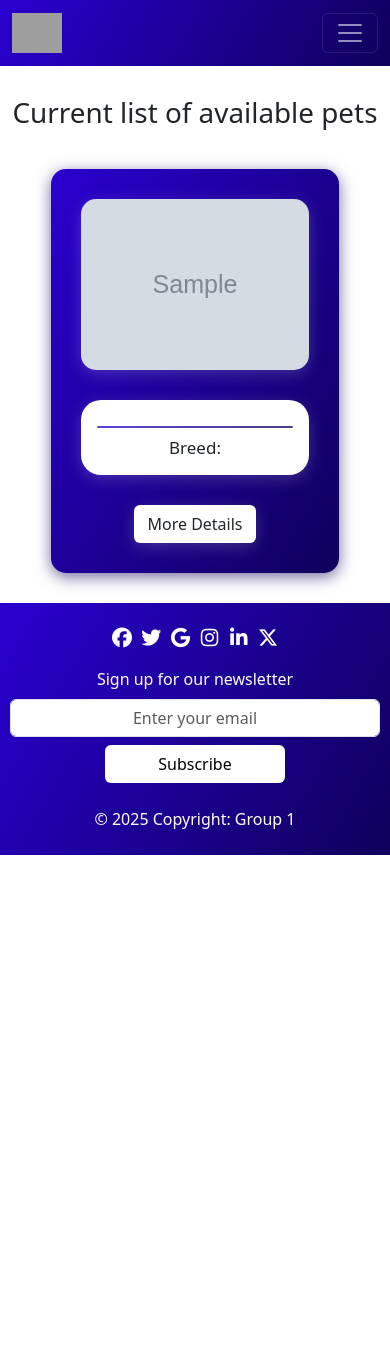
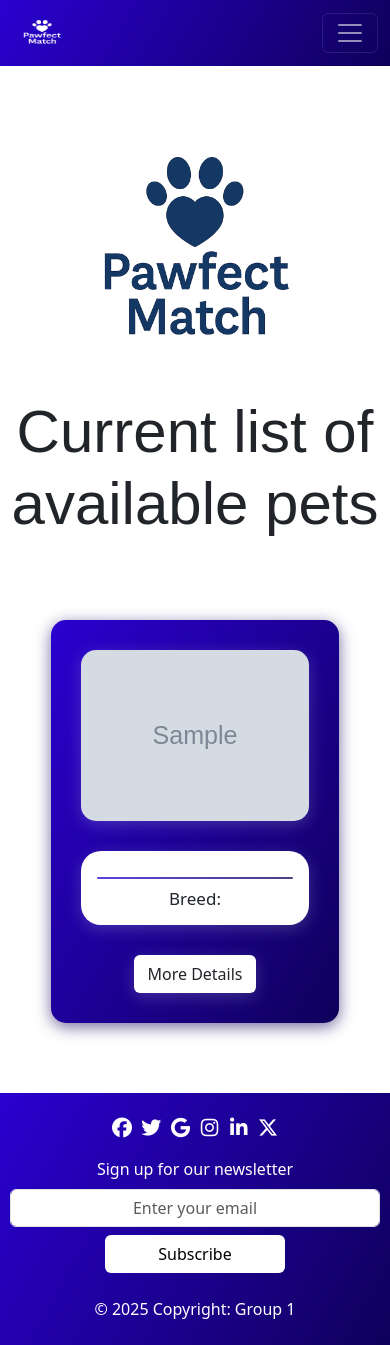
Before and after one commit to bayram1230/BE26_Project_PawfectMatch, a PHP site: page / in a window 390 px wide. Before the commit the page ends 855 px from the top, so only its background shows below. Run offline with PHP 8.4, Linux system fonts and the light colour scheme; tables that the repository leaves empty or names only in its code hold one stand-in row (values such as "Sample post"); grey boxes marked "Sample" are stand-in pictures; data that the repository does not hold is empty; some libraries are stand-ins or nearby versions; grey boxes are pictures that could not be loaded.

Commit message:
Add logo to index and navbar

```diff
--- a/css/style.css
+++ b/css/style.css
@@ -43,20 +43,30 @@
 }
 /* Navbar End */
 /* Index Start */
+.logo-wrapper {
+  width: 100%;
+  display: flex;
+  justify-content: center;
+}
+.index-logo {
+  max-width: 300px;
+  height: 300px;
+  object-fit: contain;
+}
 .custom-card {
   border-radius: 15px;
   padding: 30px;
   filter: drop-shadow(0 4px 8px rgba(15, 0, 90, 0.585));
   border: none;
   width: 18rem;
-  margin: auto auto;
+  margin: 40px auto;
+  background: linear-gradient(120deg, rgb(42, 1, 208), rgb(15, 0, 90));
 }
 .custom-card-h1 {
   margin: 0 auto 40px auto;
   text-align: center;
-}
-.card-index {
-  background: linear-gradient(120deg, rgb(42, 1, 208), rgb(15, 0, 90));
+  font-size: 60px;
+  font-family: 'Poppins', sans-serif;
 }
 .custom-card-body {
   background-color: rgb(255, 255, 255);
@@ -125,6 +135,15 @@ footer {
   color: white;
 }
 /* Footer End */
+
+@media (max-width: 320px) {
+  /* Navbar Start */
+  .custom-card-h1 {
+    font-size: 35px;
+  }
+  /* Navbar End */
+}
+
 @media (max-width: 992px) {
   /* Navbar Start */
   .navbar-links {
@@ -137,7 +156,7 @@ footer {
   }
   /* Profil-Container auf volle Breite */
   .navbar-profile {
-    display: flex !important;
+    display: flex;
     justify-content: center;
     margin-top: 15px;
   }
@@ -145,17 +164,17 @@ footer {
   /* Profilbild + Toggle vertikal */
   .profile-dropdown {
     width: 100%;
-    display: flex !important;
-    flex-direction: column !important;
-    align-items: center !important;
+    display: flex;
+    flex-direction: column;
+    align-items: center;
     text-align: center;
   }
 
   /* Dropdown-Menü unter dem Profilbild */
   .profile-dropdown .dropdown-menu {
-    position: static !important; /* WICHTIG */
-    transform: none !important;
-    margin-top: 8px !important;
+    position: static; /* WICHTIG */
+    transform: none;
+    margin-top: 8px;
     width: 80%; /* Optional, sieht besser aus */
     text-align: center;
   }
--- a/index.php
+++ b/index.php
@@ -21,8 +21,7 @@ if ($result && mysqli_num_rows($result) > 0) {
     while ($row = mysqli_fetch_assoc($result)) {
         $image = "img/no-image.png";
         $layout .= "
-            <h1 class='custom-card-h1'>Current list of available pets</h1>
-            <div class='card custom-card card-index'>
+            <div class='card custom-card'>
                 <img src='img/" . htmlspecialchars($row['img']) . "'
                      class='custom-card-img'
                      alt='" . htmlspecialchars($row['Name']) . "'>
@@ -58,7 +57,7 @@ if ($result && mysqli_num_rows($result) > 0) {
     <nav class="navbar navbar-dark navbar-expand-lg custom-navbar sticky-top">
         <div class="container-fluid">
             <a class="navbar-brand" href="index.php">
-                <img src="img/logo.png" alt="brand" style="width: 50px; height: 40px">
+                <img src="img/logo-navbar.png" alt="logo" style="width: 60px; height: 40px">
             </a>
             <button class="navbar-toggler"
                     type="button"
@@ -110,12 +109,12 @@ if ($result && mysqli_num_rows($result) > 0) {
                             aria-labelledby="profileDropdown">
 
                             <?php if (!isset($_SESSION['user']) && !isset($_SESSION['admin'])): ?>
-                                <li><a class="dropdown-item" href="php/register-login/login.php">Login</a></li>
-                                <li><a class="dropdown-item" href="php/register-login/register.php">Sign Up</a></li>
+                                <li><a class="dropdown-item" href="php/login.php/login.php">Login</a></li>
+                                <li><a class="dropdown-item" href="php/login.php/register.php">Sign Up</a></li>
 
                             <?php else: ?>
                                 <li><a class="dropdown-item" href="<?= getProfileLink() ?>">Dashboard</a></li>
-                                <li><a class="dropdown-item" href="php/register-login/logout.php">Logout</a></li>
+                                <li><a class="dropdown-item" href="php/login.php/logout.php">Logout</a></li>
                             <?php endif; ?>
 
                         </ul>
@@ -127,6 +126,10 @@ if ($result && mysqli_num_rows($result) > 0) {
     </nav>
     <!-- Main Content -->
     <div class="container index-container">
+        <div class="logo-wrapper">
+            <img class="index-logo" src="img/logo.png" alt="logo">
+        </div>
+        <h1 class='custom-card-h1'>Current list of available pets</h1>
         <div class="row">
             <?= $layout ?>
         </div>
```
Also changed, not shown: img/logo-navbar.png (added), img/logo.png (added).
